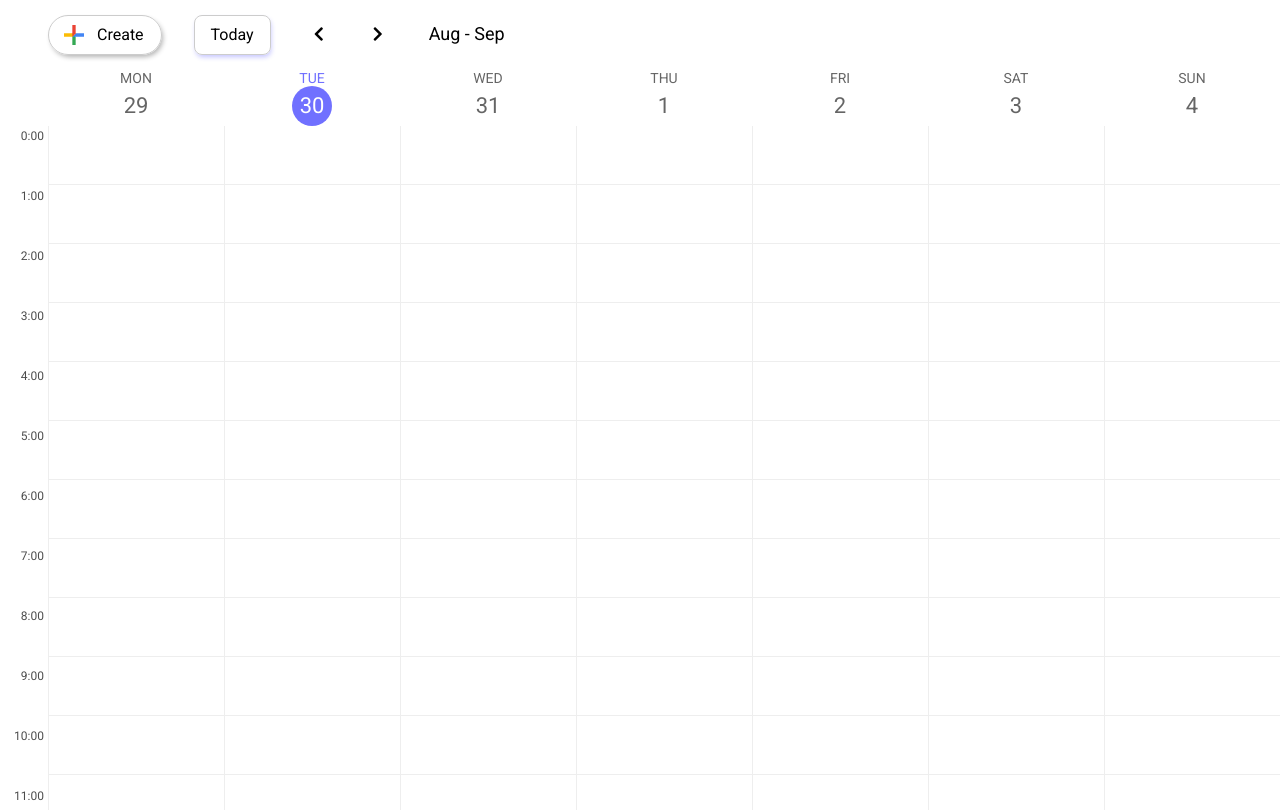
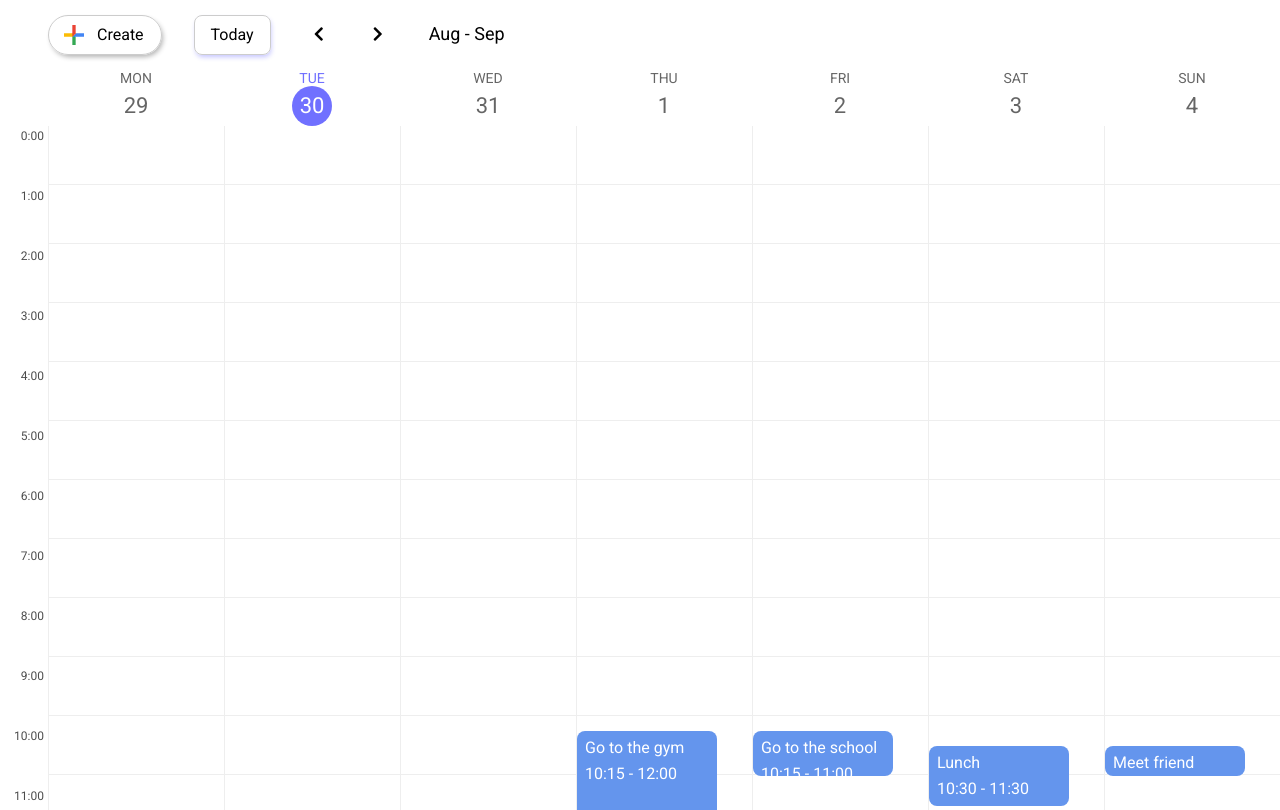
Before and after one commit to iniacor/Calendar-on-React, a React app: page / in a window 1280 px wide. Built offline with nearby package versions, Linux system fonts and the light colour scheme.

Commit message:
fix add events to eventsList and display them

```diff
--- a/src/components/calendar/Calendar.jsx
+++ b/src/components/calendar/Calendar.jsx
@@ -14,30 +14,35 @@ const Calendar = ({ weekDates, modalStatus, closeModalHandler }) => {
 
   const [eventInput, setEventInput] = useState({
     title: '',
-    dateFrom: new Date(2022, 8, 3, 10, 15),
-    dateTo: new Date(2022, 8, 3, 11, 0),
     date: moment(new Date()).format('YYYY-MM-DD'),
     description: '',
     startTime: moment().format('HH:mm'),
     endTime: moment().format('HH:mm'),
   });
 
-  const submitEventHandler = (e) => {
-    console.log(e);
-    debugger;
-    const { title } = eventInput;
+  const formatNewEvent = (eventInput) => {
+    const { title, date, startTime, endTime, description } = eventInput;
     const newEvent = {
       title,
+      description,
+      dateFrom: new Date(`${date} ${startTime}`),
+      dateTo: new Date(`${date} ${endTime}`),
+      id: Math.random().toString(16).substr(2, 9),
     };
-    console.log(newEvent);
-    const updatedEvents = events.concat(newEvent);
-    console.log(updatedEvents);
-    setEventsList({ eventsList: updatedEvents });
+    return newEvent;
   };
+  console.log();
 
   const inputChangeHandler = (e) => {
     const { name, value } = e.target;
     setEventInput({ ...eventInput, [name]: value });
+  };
+
+  const createEventHandler = (eventInput) => {
+    const newEvent = formatNewEvent(eventInput);
+    const updatesEvents = eventsList.concat(newEvent);
+    setEventsList(updatesEvents);
+    closeModalHandler();
   };
 
   return (
@@ -48,7 +53,7 @@ const Calendar = ({ weekDates, modalStatus, closeModalHandler }) => {
           closeModalHandler={closeModalHandler}
           inputChangeHandler={inputChangeHandler}
           eventInput={eventInput}
-          submitEventHandler={submitEventHandler}
+          createEventHandler={createEventHandler}
         />
       )}
       <div className="calendar__body">
--- a/src/components/modal/Modal.jsx
+++ b/src/components/modal/Modal.jsx
@@ -6,7 +6,7 @@ const Modal = ({
   closeModalHandler,
   inputChangeHandler,
   eventInput,
-  submitEventHandler,
+  createEventHandler,
 }) => {
   const { title, description, date, startTime, endTime } = eventInput;
   return (
@@ -19,7 +19,13 @@ const Modal = ({
           >
             +
           </button>
-          <form className="event-form">
+          <form
+            className="event-form"
+            onSubmit={(e) => {
+              e.preventDefault();
+              createEventHandler(eventInput);
+            }}
+          >
             <input
               className="event-form__field"
               type="text"
@@ -59,11 +65,7 @@ const Modal = ({
               placeholder="Description"
               onChange={inputChangeHandler}
             ></textarea>
-            <button
-              type="submit"
-              className="event-form__submit-btn"
-              onSubmit={submitEventHandler}
-            >
+            <button type="submit" className="event-form__submit-btn">
               Create
             </button>
           </form>
--- a/src/gateway/events.js
+++ b/src/gateway/events.js
@@ -3,29 +3,29 @@ const events = [
     id: 1,
     title: 'Go to the gym',
     description: 'some text here',
-    dateFrom: new Date(2022, 8, 15, 10, 15),
-    dateTo: new Date(2022, 8, 15, 15, 0),
+    dateFrom: new Date(2022, 8, 1, 10, 15),
+    dateTo: new Date(2022, 8, 1, 12, 0),
   },
   {
     id: 2,
     title: 'Go to the school',
     description: 'hello, 2 am',
-    dateFrom: new Date(2022, 8, 16, 10, 15),
-    dateTo: new Date(2022, 8, 16, 11, 0),
+    dateFrom: new Date(2022, 8, 2, 10, 15),
+    dateTo: new Date(2022, 8, 2, 11, 0),
   },
   {
     id: 3,
     title: 'Lunch',
     description: '',
-    dateFrom: new Date(2022, 8, 17, 10, 30),
-    dateTo: new Date(2022, 8, 17, 11, 30),
+    dateFrom: new Date(2022, 8, 3, 10, 30),
+    dateTo: new Date(2022, 8, 3, 11, 30),
   },
   {
     id: 4,
     title: 'Meet friend',
     description: 'at the cafe',
-    dateFrom: new Date(2022, 8, 11, 10, 30),
-    dateTo: new Date(2022, 8, 11, 11, 0),
+    dateFrom: new Date(2022, 8, 4, 10, 30),
+    dateTo: new Date(2022, 8, 4, 11, 0),
   },
 ];
 
```
